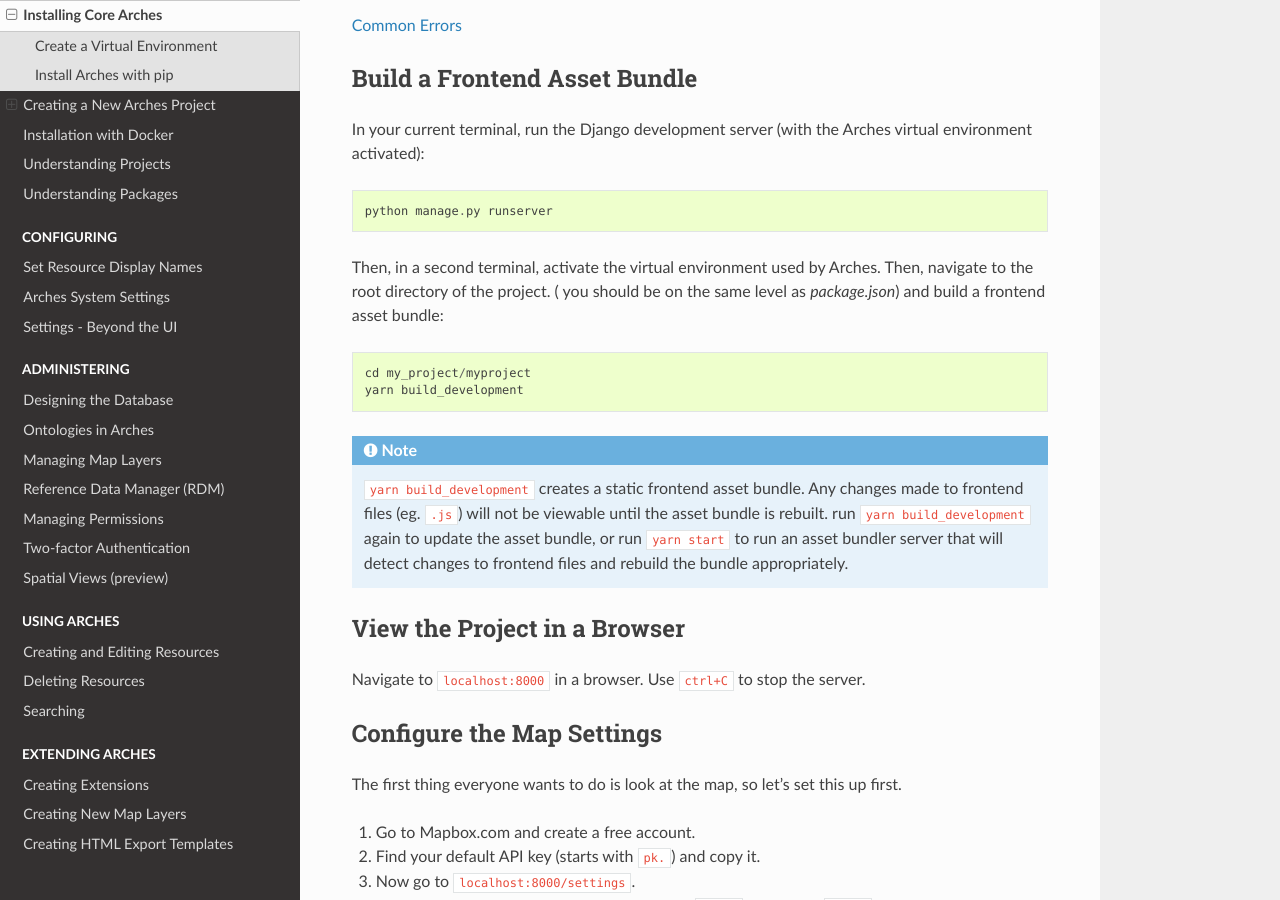
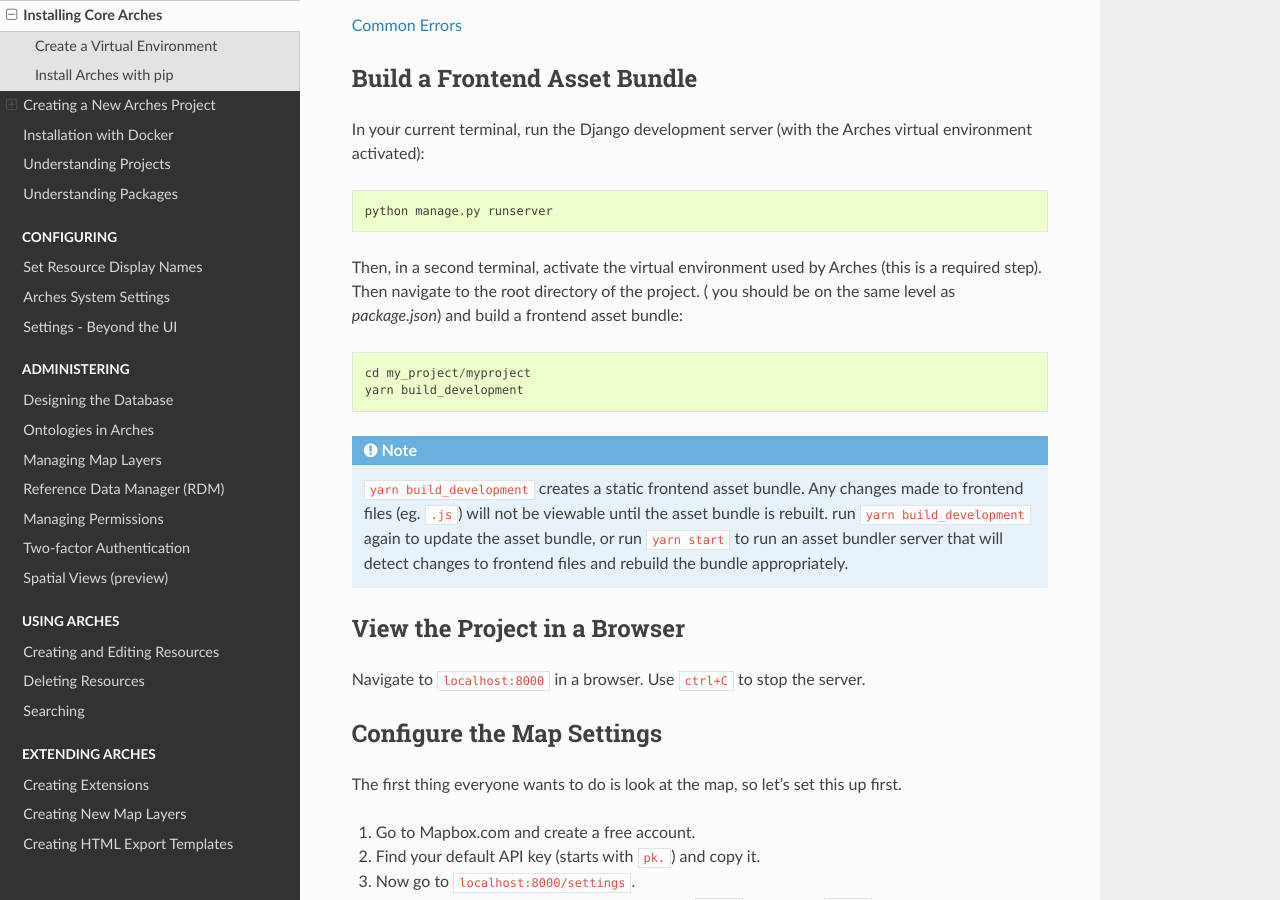
Before and after one commit to archesproject/arches-docs, a Sphinx documentation site: the page built from docs/installation.txt, in a window 1280 px wide and 900 px high, scrolled down 3156 px. Built offline with Sphinx 7.4.7 and the Read the Docs theme 2.0.0, drawn with Linux system fonts in a browser that asks for light colours.

```diff
--- a/docs/installation.txt
+++ b/docs/installation.txt
@@ -122,7 +122,7 @@ In your current terminal, run the Django development server (with the Arches vir
 
     python manage.py runserver
 
-Then, in a second terminal, activate the virtual environment used by Arches. Then, navigate to the root directory of the project. ( you should be on the same level as `package.json`) and build a frontend asset bundle::
+Then, in a second terminal, activate the virtual environment used by Arches (this is a required step). Then navigate to the root directory of the project. ( you should be on the same level as `package.json`) and build a frontend asset bundle::
 
     cd my_project/myproject
     yarn build_development
```
